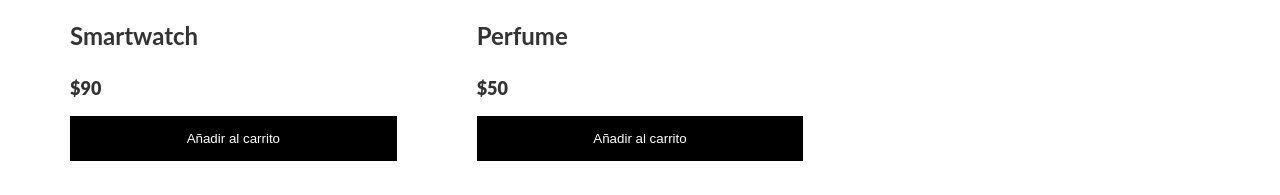
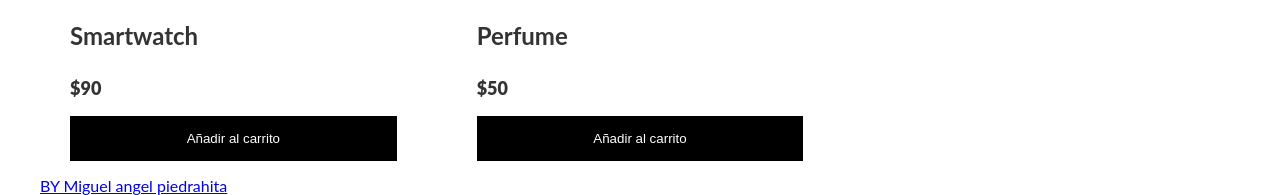
Before and after one commit to Miguel20245/Miguel20245.github.io, a plain HTML site: page index.html in a window 1280 px wide. Shown: the part 921-1116 px from the top of the page. Drawn offline with Linux system fonts and the light colour scheme.

Commit message:
Update index.html

```diff
--- a/index.html
+++ b/index.html
@@ -131,5 +131,8 @@
 		</div>
 
         <script src="index.js"></script>
+	<footer>
+			<a href="#">BY Miguel angel piedrahita</a>
+		</footer>
 	</body>
 </html>
```
